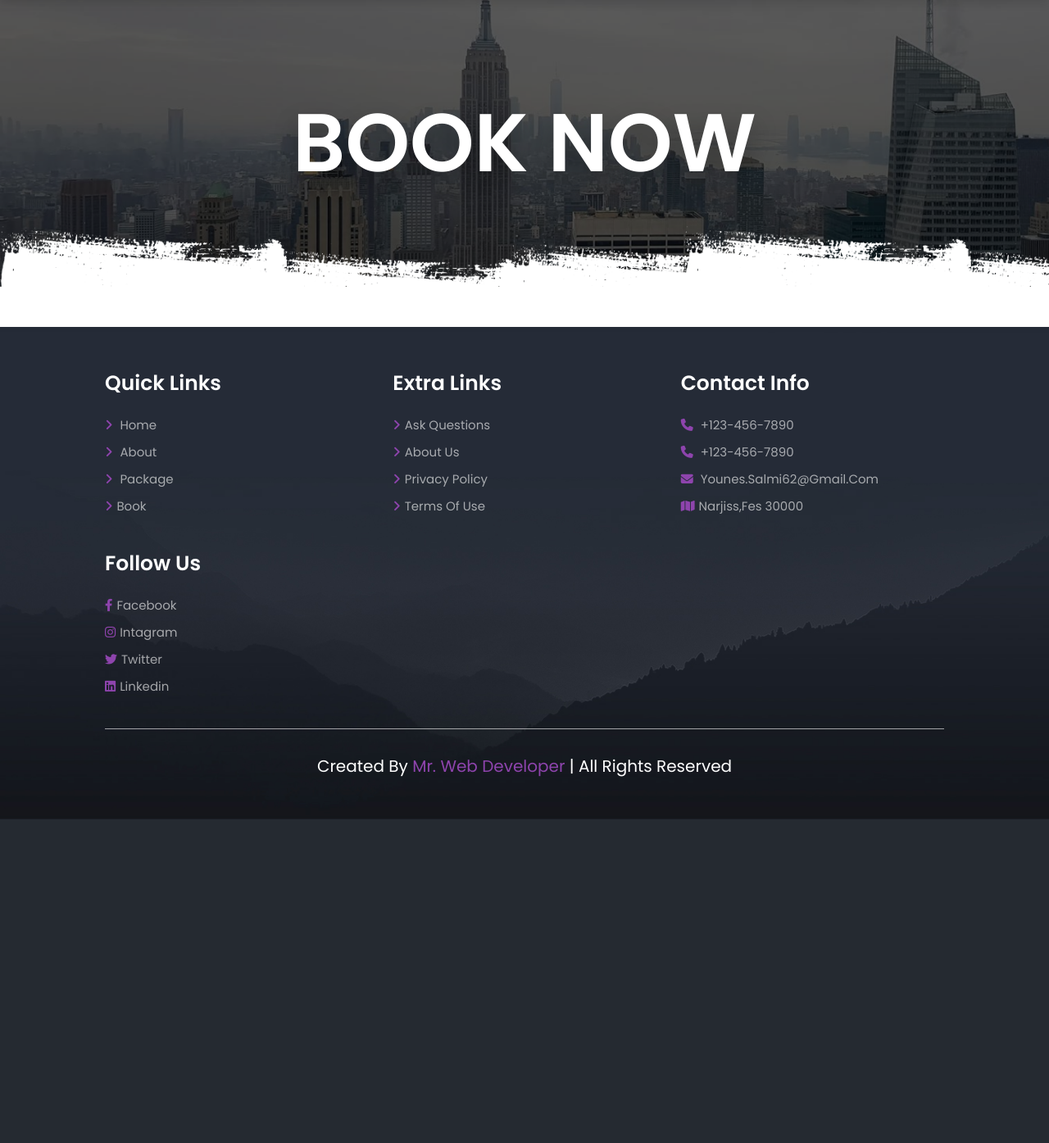
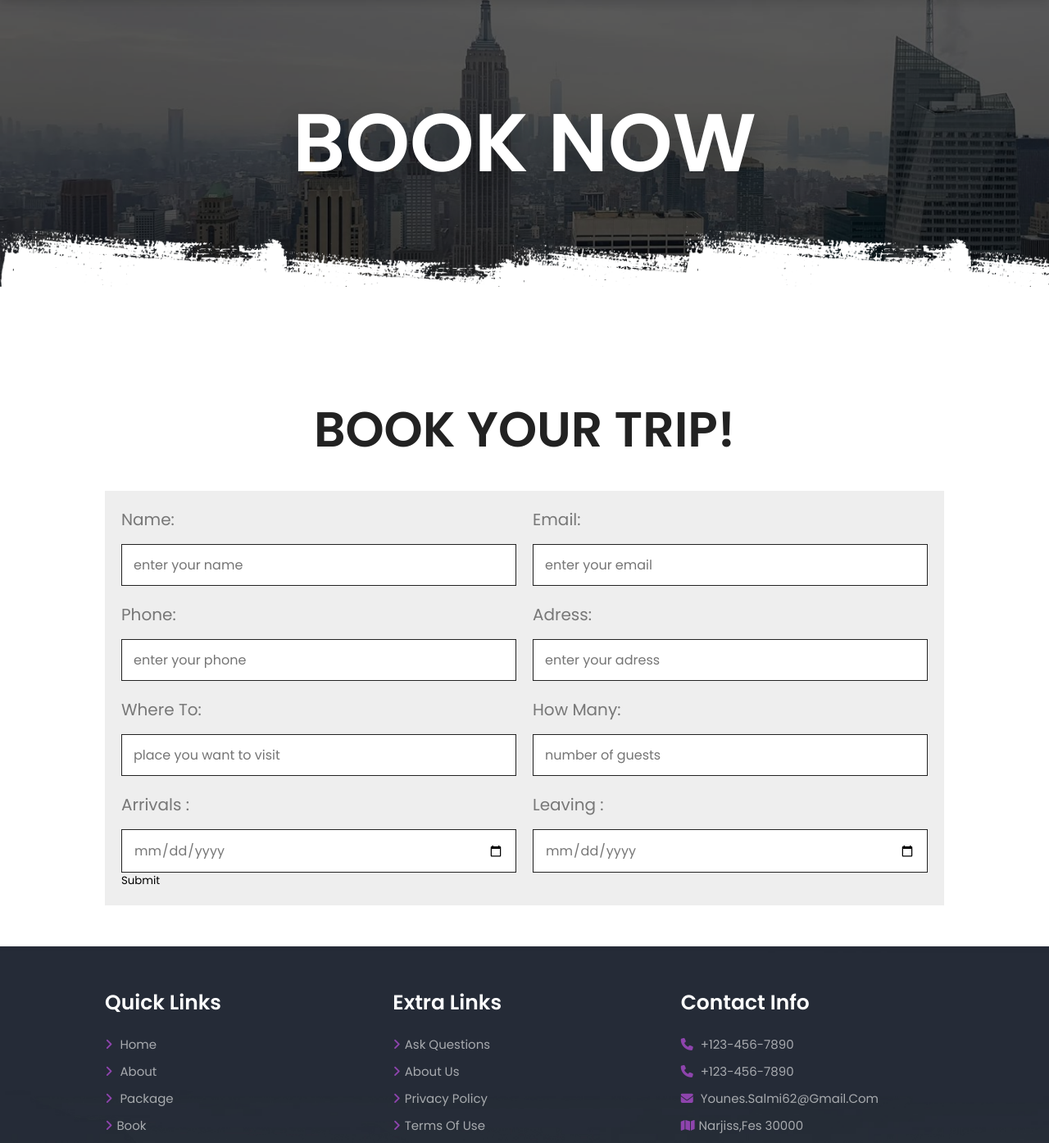
Before and after one commit to salyous/travelWebsite, a PHP site: page /book.php in a window 1280 px wide. Shown: the part 79-1474 px from the top of the page at 82% size. Before the commit the page ends 1079 px from the top, so only its background shows below. Run offline with PHP 8.4, Linux system fonts and the light colour scheme; some libraries are stand-ins or nearby versions.

Commit message:
deuxieme validation

```diff
--- a/book.php
+++ b/book.php
@@ -35,6 +35,61 @@
    <div class="heading" style="background:url(images/header-bg-3.png) no-repeat">
   <h1>book now</h1>
 </div>
+
+  <!-- booking section starts -->
+     <section class="booking">
+      <h1 class="heading-title">book your trip!</h1>
+
+      <form action="book_form.php" method="post" class="book-form">
+
+         <div class="flex">
+
+            <div class="inputBox">
+               <span>name:</span>
+               <input type="text" placeholder="enter your name" name="name">
+            </div>
+
+            <div class="inputBox">
+               <span>email:</span>
+               <input type="email" placeholder="enter your email" name="name">
+            </div>
+
+            <div class="inputBox">
+               <span>phone:</span>
+               <input type="text" placeholder="enter your phone" name="name">
+            </div>
+
+            <div class="inputBox">
+               <span>adress:</span>
+               <input type="text" placeholder="enter your adress" name="name">
+            </div>
+
+            <div class="inputBox">
+               <span>where to:</span>
+               <input type="text" placeholder="place you want to visit" name="location">
+            </div>
+
+            <div class="inputBox">
+               <span>how many:</span>
+               <input type="number" placeholder="number of guests" name="guests">
+            </div>
+
+            <div class="inputBox">
+               <span>arrivals :</span>
+               <input type="date" name="arrivals">
+            </div>
+
+            <div class="inputBox">
+               <span>leaving :</span>
+               <input type="date" name="leaving">
+            </div>
+         </div>
+
+         <input type="submit" value="submit" name="send">
+      </form>
+     </section>
+  <!-- booking section ends -->
+
    <!-- header section ends  -->
 
 <!-- swiper css file -->
--- a/css/style.css
+++ b/css/style.css
@@ -331,6 +331,10 @@ cursor: pointer;
    line-height: 2;
    padding: 1rem 0;
 }
+.home-packages .load-more {
+   text-align: center;
+   margin-top: 2rem;
+}
 /* style home packages  endss */
 
 
@@ -390,7 +394,7 @@ display: inline-block;
   color: var(--black);
 }
 .packages .box-container .box .content p{
-  font-size: 1.5rem;
+  font-size: 1.4rem;
   color: var(--light-black);
   line-height: 2;
   padding: 1rem 0;
@@ -402,10 +406,45 @@ display: inline-block;
 
 /* style package ends */
 
-.home-packages .load-more {
-   text-align: center;
+.booking .book-form{
+   padding:2rem;
+   background: var(--light-bg);
+}
+.booking .book-form .flex{
+   display: flex;
+   flex-wrap:wrap;
+   gap:2rem;
+}
+.booking .book-form .flex .inputBox{
+   flex:1 1 41rem;
+}
+.booking .book-form .flex .inputBox input{
+   width:100%;
+   padding: 1.2rem 1.4rem;
+   font-size:1.6rem;
+   color: var(--light-black);
+   text-transform: none;
+   margin-top:1.5rem;
+   border:var(--border);
+   margin-top: 1.5rem;
+}
+.booking .book-form .flex .inputBox input:focus{
+   background:var(--black);
+   color: var(--white);
+}
+.booking .book-form .flex .inputBox input:focus::placeholder{
+   background: var(--black);
+   color: var(--light-white);
+}
+.booking .book-form .flex .inputBox span{
+   font-size:2rem;
+   color: var(--light-black);
+}
+.booking .book-form .btn{
    margin-top: 2rem;
 }
+
+
 .home-offer{
    text-align: center;
 }
--- a/home.php
+++ b/home.php
@@ -14,11 +14,15 @@
 </head>
 <body>
 
+
+
+
    <!-- header section start  -->
    <section class="header">
       <a href="home.php" class="logo">travel</a>
 
       <nav class="navbar">
+
          <a href="home.php">home</a>
          <a href="about.php">about</a>
          <a href="package.php">package</a>
--- a/js/script.js
+++ b/js/script.js
@@ -37,6 +37,7 @@ var swiper = new Swiper(".reviews-slider", {
    let currentItem= 3;
 
    loadMoreBtn.onclick = () =>{
+
     let boxes =  [...document.querySelectorAll('.packages .box-container .box')];
     for(var i=  currentItem; i<currentItem + 3 ; i++){
       boxes[i].style.display= 'inline-block';
```
Also changed, not shown: package.php (+59 -7 lines), book_form.php (added).
